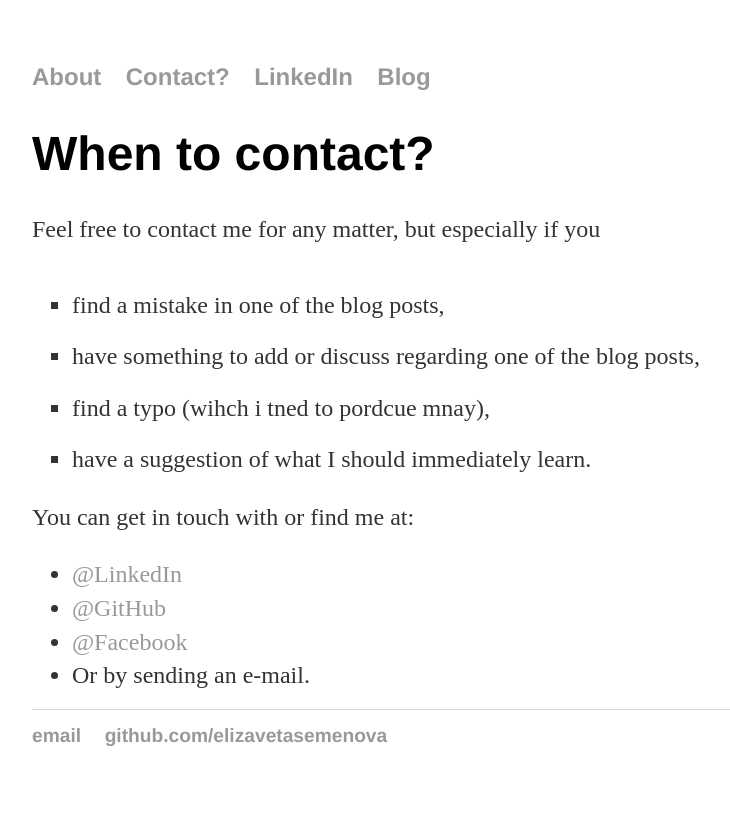
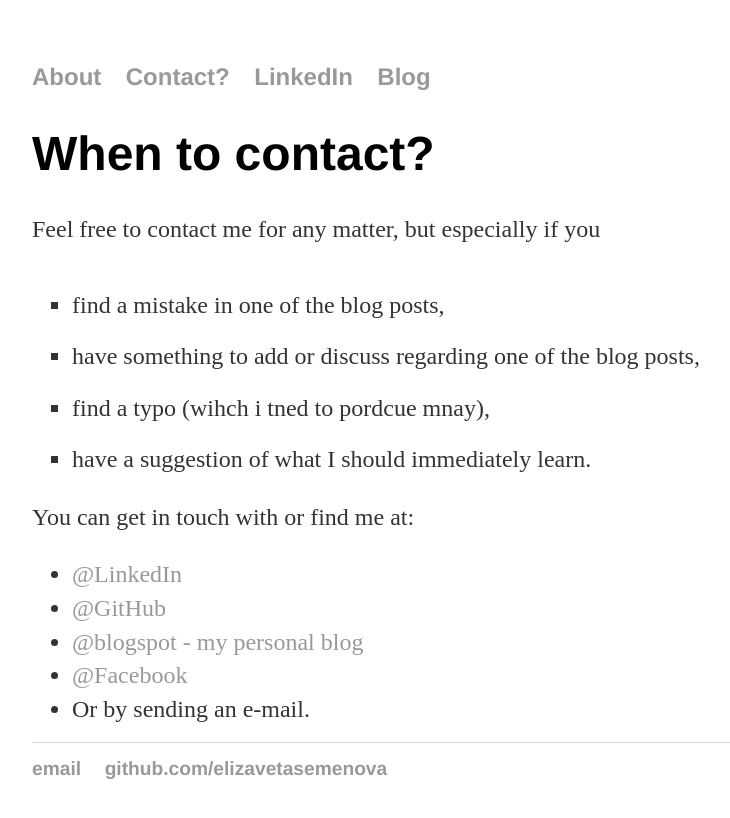
Before and after one commit to elizavetasemenova/elizavetasemenova.github.io, a Jekyll site: the page built from contact/index.html, in a window 1280 px wide. Shown: the top 818 px of the page, without its empty margins (224-954 px from the left). Built offline with Jekyll 4.4.1, drawn with Linux system fonts in a browser that asks for light colours.

Commit message:
Update index.html

```diff
--- a/contact/index.html
+++ b/contact/index.html
@@ -19,7 +19,8 @@ title: Contact
 	<ul class="list-unstyled">
 	<li><a href="https://www.linkedin.com/in/elizaveta-semenova-a63330a?trk=hp-identity-name">@LinkedIn</a></li>
 	<li><a href="https://github.com/elizavetasemenova">@GitHub</a></li>
-	<li><a href="https://www.facebook.com/elizaveta.semenova.35">@Facebook</a></li>
+	<li><a href="http://lizasemenova.blogspot.ch/">@blogspot - my personal blog</a></li>
+        <li><a href="https://www.facebook.com/elizaveta.semenova.35">@Facebook</a></li>
 	<li>Or by sending an e-mail.</li>
 	</ul>
 
```
